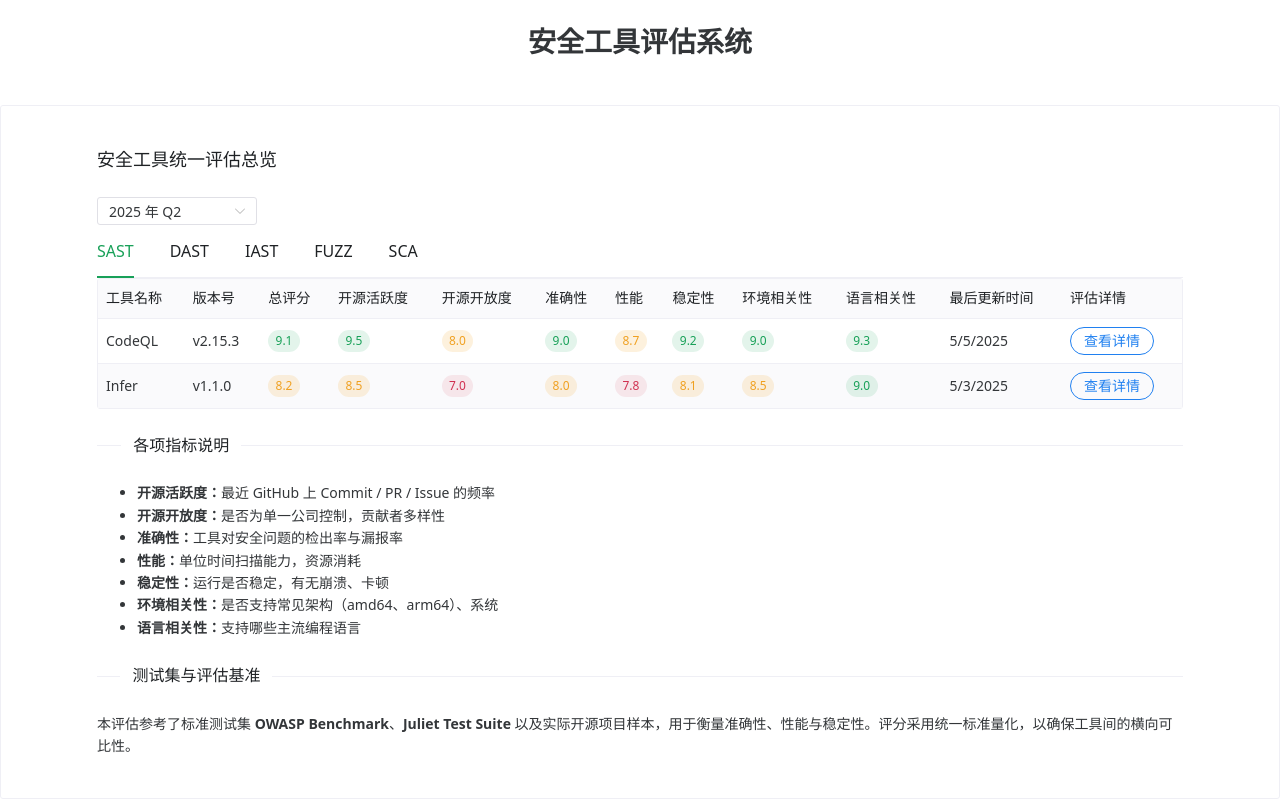
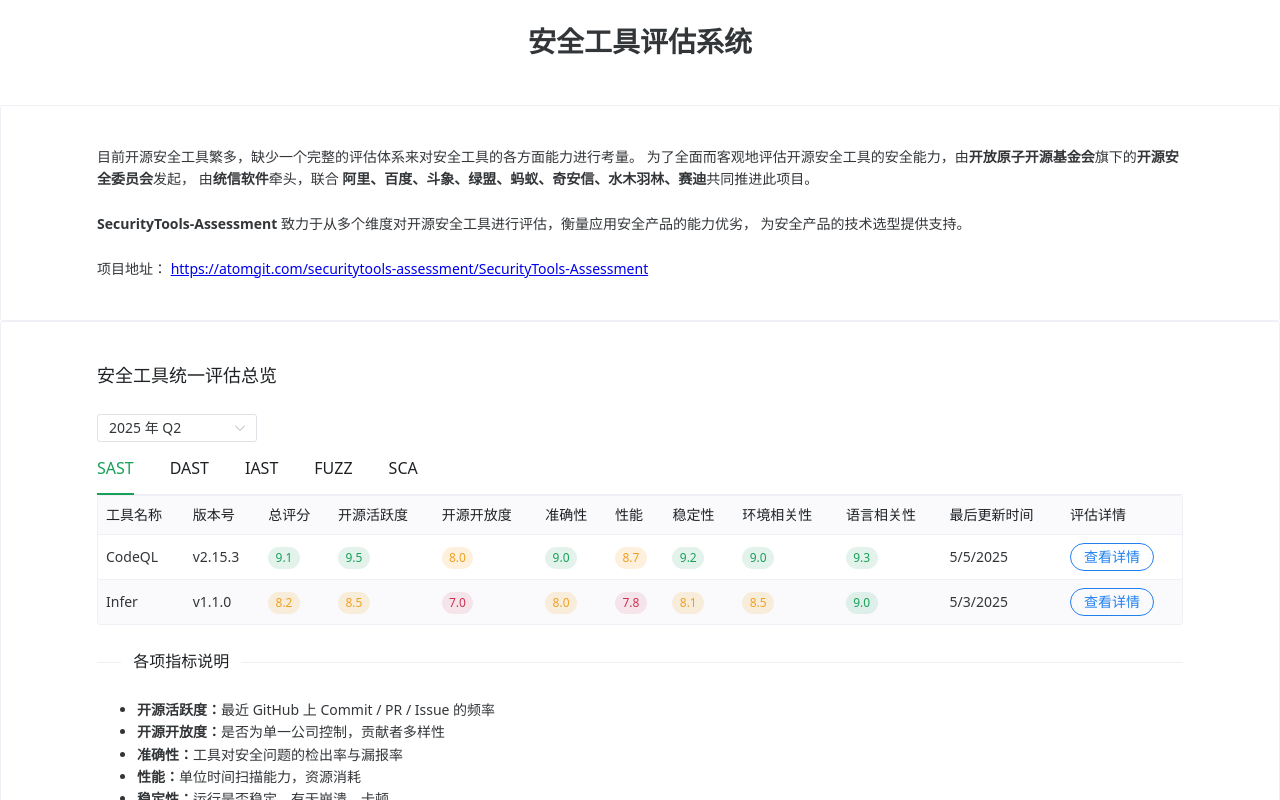
Before and after one commit to lyi61pd/SecurityTools-Assessment-Web-Demo, a Vue app: page / in a window 1280 px wide. Shown: the top 800 px of the page. Built offline with nearby package versions, Linux system fonts and the light colour scheme.

Commit message:
feat: add description of the project

```diff
--- a/src/components/UnifiedEvaluationTable.vue
+++ b/src/components/UnifiedEvaluationTable.vue
@@ -2,12 +2,41 @@
   <div class="flex flex-col min-h-screen bg-gray-50">
     <!-- 内容区域 -->
     <main class="flex-grow p-6">
+
+      <n-card
+        size="large"
+        class="shadow-sm w-full"
+        style="margin: 0 auto; max-width: 100%; padding: 1rem 5vw;"
+      >
+      <div class="text-sm text-gray-700 leading-relaxed">
+        目前开源安全工具繁多，缺少一个完整的评估体系来对安全工具的各方面能力进行考量。
+        为了全面而客观地评估开源安全工具的安全能力，由<strong>开放原子开源基金会</strong>旗下的<strong>开源安全委员会</strong>发起，
+        由<strong>统信软件</strong>牵头，联合
+        <strong>阿里、百度、斗象、绿盟、蚂蚁、奇安信、水木羽林、赛迪</strong>共同推进此项目。
+        <br /><br />
+        <strong>SecurityTools-Assessment</strong> 致力于从多个维度对开源安全工具进行评估，衡量应用安全产品的能力优劣，
+        为安全产品的技术选型提供支持。
+        <br /><br />
+        项目地址：
+        <a
+          href="https://atomgit.com/securitytools-assessment/SecurityTools-Assessment"
+          class="text-blue-600 underline hover:text-blue-800"
+          target="_blank"
+        >
+          https://atomgit.com/securitytools-assessment/SecurityTools-Assessment
+        </a>
+    </div>
+
+
+
+      </n-card>
       <n-card
         title="安全工具统一评估总览"
         size="large"
         class="shadow-sm w-full"
         style="margin: 0 auto; max-width: 100%; padding: 1rem 5vw;"
       >
+
         <!-- 分类 + 季度筛选 -->
         <div class="flex items-center justify-between mb-4">
           <n-select
@@ -52,6 +81,7 @@
         <div class="text-sm text-gray-700 leading-relaxed mb-8">
           本评估参考了标准测试集 <strong>OWASP Benchmark</strong>、<strong>Juliet Test Suite</strong> 以及实际开源项目样本，用于衡量准确性、性能与稳定性。评分采用统一标准量化，以确保工具间的横向可比性。
         </div>
+
       </n-card>
     </main>
 
```
